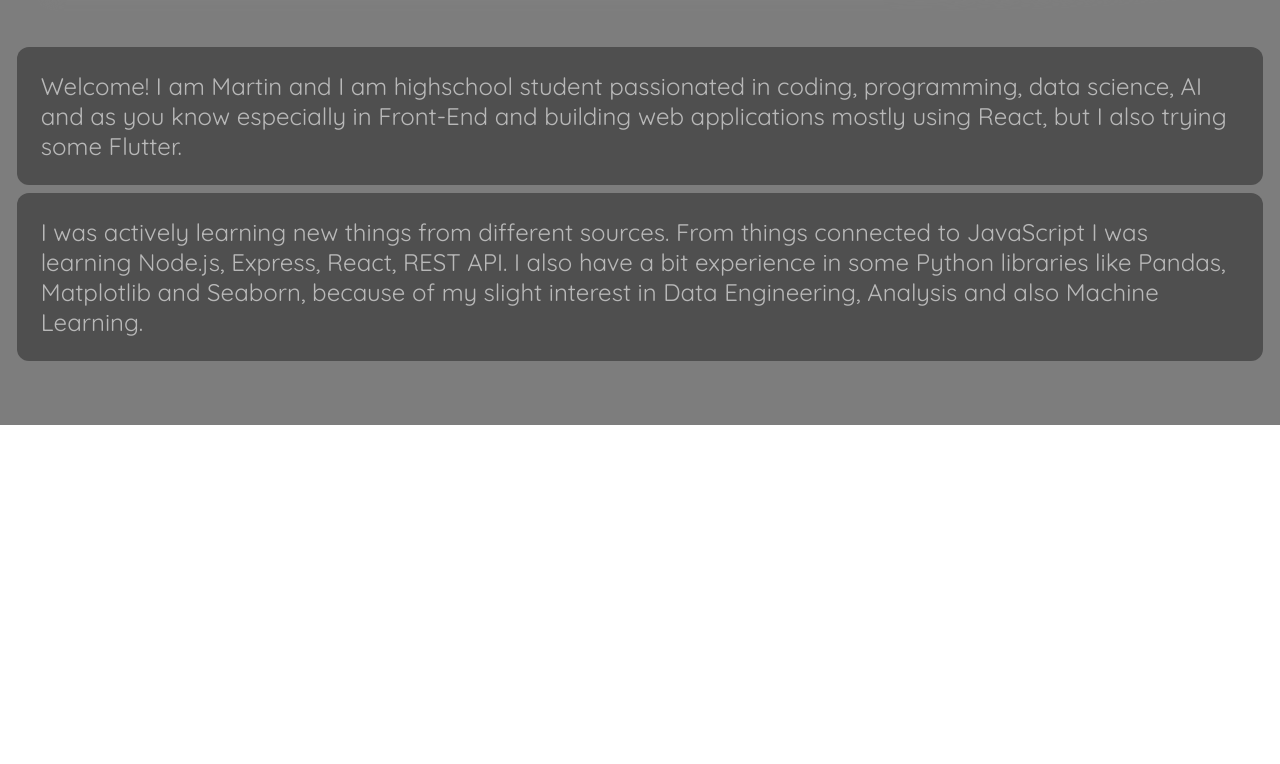
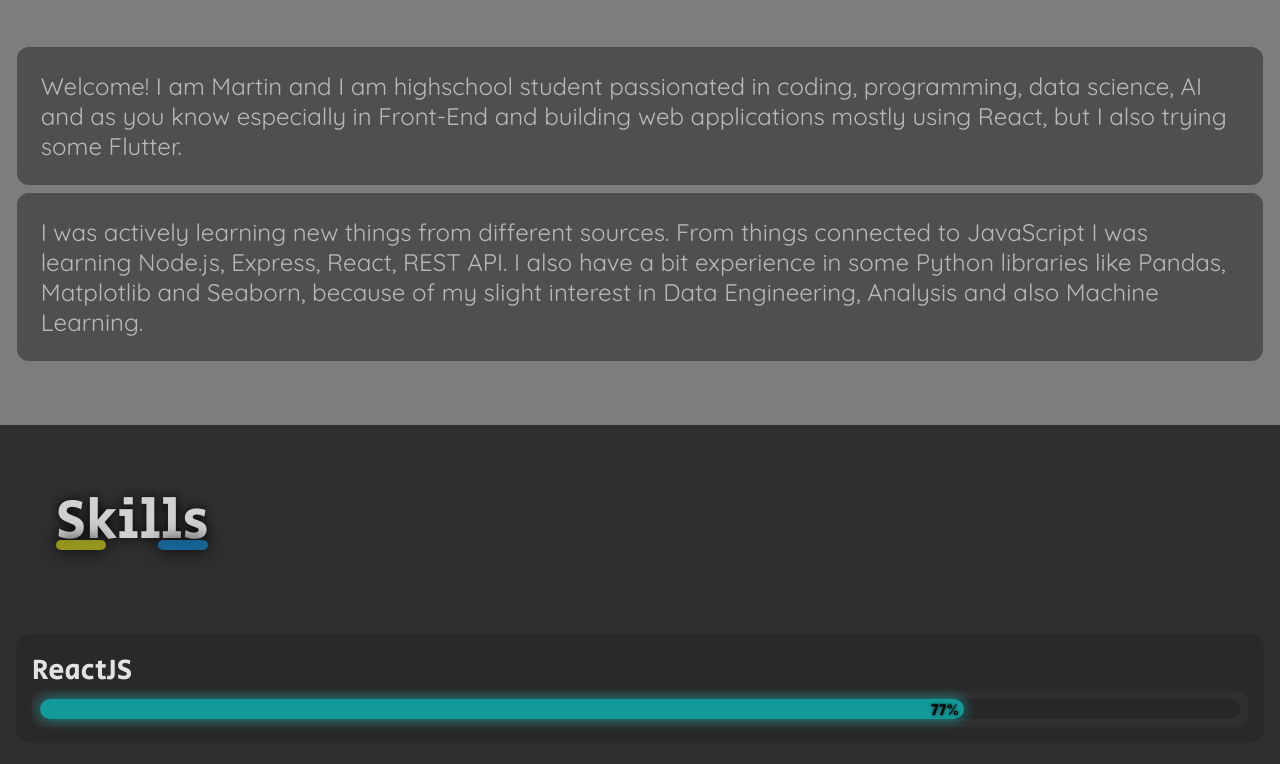
Before and after one commit to mweglowski/old_portfolio, a React (Create React App) app: page / in a window 1280 px wide. Shown: the part 924-1688 px from the top of the page. Before the commit the page ends 1349 px from the top, so only its background shows below. Built offline with nearby package versions, Linux system fonts and the light colour scheme.

Commit message:
skills section progress

```diff
--- a/src/App.js
+++ b/src/App.js
@@ -4,6 +4,7 @@
 import About from "./components/About";
 import portrait from "./images/portrait.jpg";
 import "./App.css";
+import Skills from "./components/Skills/Skills";
 
 function App() {
   return (
@@ -11,6 +12,7 @@
       <Navbar />
       <Home />
       <About />
+      <Skills />
       <img src={portrait} className="about-section-image" alt="portrait" />
     </div>
   );
--- /dev/null
+++ b/src/components/Skills/Skill.css
@@ -0,0 +1,52 @@
+.skill {
+	display: flex;
+	flex-direction: column;
+	margin: 1em;
+	padding: 1em;
+	background-color: #292929;
+	border-radius: 15px;
+}
+
+.skill-name {
+	font-size: 1.8rem;
+	color: #ffffffdd;
+}
+
+.skill-chart-box {
+	padding: .5em;
+	background-color: #313131dd;
+	border-radius: 10px;
+}
+
+.skill-boiler {
+	position: relative;
+	width: 100%;
+	height: 20px;
+	background-color: #272727;
+	border-radius: 20px;
+	/* border: 2px solid #353535; */
+}
+
+.skill-liquid {
+	height: inherit;
+	width: 77%;
+	padding-right: 5px;
+
+	background-color: #00ffff88;
+	box-shadow: 0 0 .8em #00ffff7a;
+	border-radius: 20px;
+	color: black;
+	text-align: right;
+	text-shadow: 0 0 .2em black;
+	animation: fill-boiler 2s ease-in-out;
+}
+@keyframes fill-boiler {
+	from {
+		opacity: 0;
+		width: 0;
+	}
+	to {
+		opacity: 1;
+		width: 77%;
+	}
+}
--- /dev/null
+++ b/src/components/Skills/Skill.js
@@ -0,0 +1,16 @@
+import "./Skill.css";
+
+const Skill = (props) => {
+  return (
+    <div className="skill">
+      <div className="skill-name">ReactJS</div>
+      <div className="skill-chart-box">
+        <div className="skill-boiler">
+          <div className="skill-liquid">77%</div>
+        </div>
+      </div>
+    </div>
+  );
+};
+
+export default Skill;
--- /dev/null
+++ b/src/components/Skills/Skills.css
@@ -0,0 +1,56 @@
+.skills-section {
+	display: flex;
+	flex-direction: column;
+	height: 100vh;
+	background-color: #2f2f2f;
+	color: white;
+}
+
+.skills-section-title {
+	width: fit-content;
+	position: relative;
+	margin: 1em;
+	font-size: 3.5rem;
+	text-shadow: 0 0 .2em black;
+	color: #ffffffcc;
+}
+.skills-section-title::before, .skills-section-title::after {
+	content: '';
+	position: absolute;
+	bottom: 15%;
+	background-color: #ffffff22;
+	border-radius: 20px;
+	box-shadow: 0 0 .3em black;
+	width: 50px;
+	height: 10px;
+}
+.skills-section-title::before {
+	background-color: rgba(250, 250, 17, 0.514);
+	animation: move-right-and-go-back 6s infinite;
+}
+@keyframes move-right-and-go-back {
+	0% {
+		left: 0;
+	}
+	50% {
+		left: calc(100% - 50px);
+	}
+	100% {
+		left: 0;
+	}
+}
+.skills-section-title::after {
+	background-color: rgba(0, 157, 255, 0.496);
+	animation: move-left-and-go-back 3s infinite;
+}
+@keyframes move-left-and-go-back {
+	0% {
+		left: calc(100% - 50px);
+	}
+	50% {
+		left: 0;
+	}
+	100% {
+		left: calc(100% - 50px);
+	}
+}
--- /dev/null
+++ b/src/components/Skills/Skills.js
@@ -0,0 +1,13 @@
+import SkillsList from "./SkillsList";
+import "./Skills.css";
+
+const Skills = (props) => {
+  return (
+    <section className="skills-section">
+      <div className="skills-section-title">Skills</div>
+      <SkillsList />
+    </section>
+  );
+};
+
+export default Skills;
--- /dev/null
+++ b/src/components/Skills/SkillsList.css
@@ -0,0 +1,4 @@
+.skills-list {
+	display: flex;
+	flex-direction: column;
+}
--- /dev/null
+++ b/src/components/Skills/SkillsList.js
@@ -0,0 +1,10 @@
+import Skill from "./Skill"
+import "./SkillsList.css"
+
+const SkillsList = () => {
+	return <div className="skills-list">
+		<Skill />
+	</div>
+}
+
+export default SkillsList;
```
